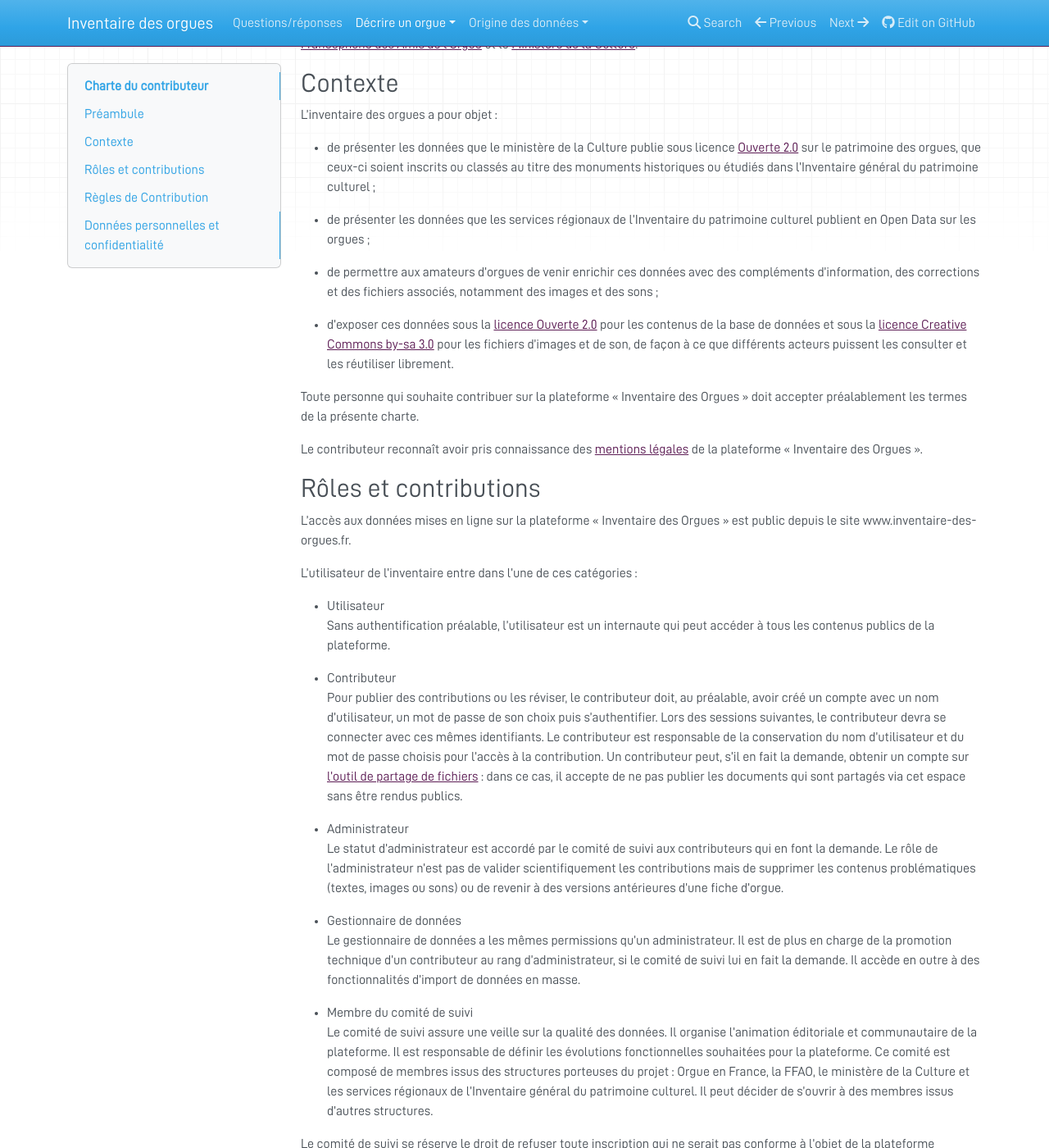
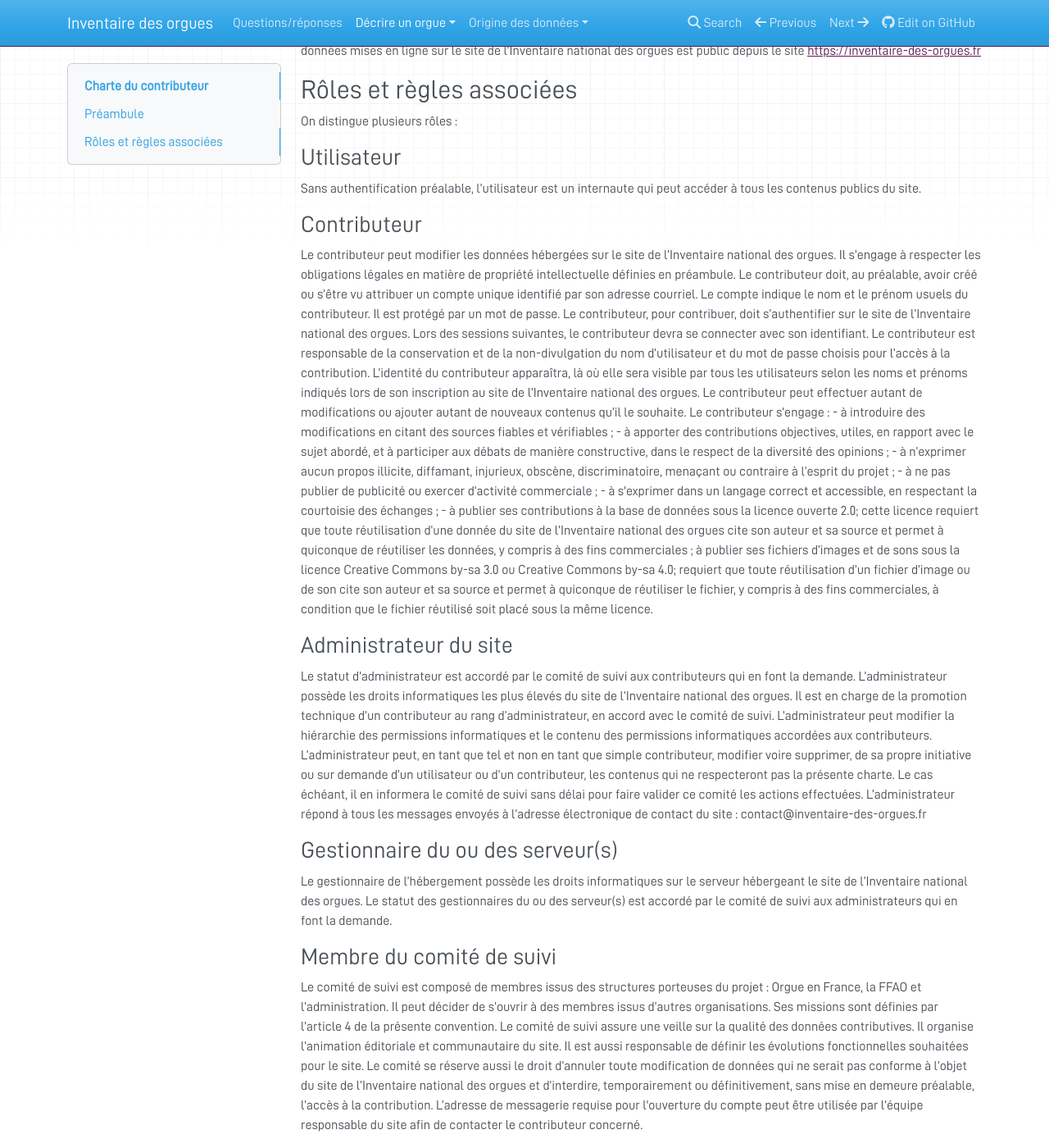
Before and after one commit to inventaire-des-orgues/docs, an MkDocs documentation site: the page built from docs/charte-du-contributeur.md, in a window 1280 px wide and 1400 px high, scrolled down 268 px. Shown: the whole window at 82% size. Built offline with MkDocs 1.6.1, drawn with Linux system fonts in a browser that asks for light colours; nearby versions of some CDN libraries; some of the changed text lies outside the part shown.

Commit message:
Maj charte

```diff
--- a/docs/charte-du-contributeur.md
+++ b/docs/charte-du-contributeur.md
@@ -1,182 +1,46 @@
 # Charte du contributeur
 
-Si vous voulez réagir à ce projet, n’hésitez pas à nous écrire à
-<contact@inventaire-des-orgues.fr> ou à ouvrir [un
-ticket](https://git.inventaire-des-orgues.fr/bzg/ido-docs/issues).
-
-
-La charte de l’utilisateur suit les principes de la [charte nationale
-des sciences
-participatives](https://inra-dam-front-resources-cdn.brainsonic.com/ressources/afile/403674-cf7ac-resource-charte-francaise-des-sciences-et-recherches-participatives.pdf)
-(20 mars 2017).
+Nota : La charte de l’utilisateur suit les principes de la [charte nationale des sciences participatives](https://inra-dam-front-resources-cdn.brainsonic.com/ressources/afile/403674-cf7ac-resource-charte-francaise-des-sciences-et-recherches-participatives.pdf)
+(version du 20 mars 2017).
 
 ## Préambule
 
-L' « Inventaire des Orgues » est un projet mis en œuvre en 2017 par le ministère de la Culture dans le cadre du programme
-« [Entrepreneur d’intérêt
-général](https://entrepreneur-interet-general.etalab.gouv.fr/) » 2017,
-porté ensuite conjointement par l’association [Orgue en
-France](http://www.orgue-en-france.org/), la [Fédération Francophone des
-Amis de l’Orgue](http://www.ffao.com) et le [Ministère de la
-Culture](http://www.culturecommunication.gouv.fr/).
+Le site de l’Inventaire national des orgues a pour objet d’exposer toutes les données relatives aux orgues de France, de façon à ce que différents acteurs puissent les consulter et les réutiliser librement.
+Toute personne qui souhaite contribuer sur le site de l’Inventaire national des Orgues doit accepter préalablement les termes de la présente charte.
+Le contributeur reconnaît de plus avoir pris connaissance des mentions légales du site de l’Inventaire national des orgues.
+L’accès aux données mises en ligne sur le site de l’Inventaire national des orgues est public depuis le site [https://inventaire-des-orgues.fr](https://inventaire-des-orgues.fr)
 
-## Contexte
+## Rôles et règles associées
+On distingue plusieurs rôles :
 
-L’inventaire des orgues a pour objet :
+### Utilisateur
+Sans authentification préalable, l’utilisateur est un internaute qui peut accéder à tous les contenus publics du site.
 
-  - de présenter les données que le ministère de la Culture publie sous
-    licence
-    [Ouverte 2.0](https://www.etalab.gouv.fr/wp-content/uploads/2017/04/ETALAB-Licence-Ouverte-v2.0.pdf)
-    sur le patrimoine des orgues, que ceux-ci soient inscrits ou classés
-    au titre des monuments historiques ou étudiés dans l’Inventaire
-    général du patrimoine culturel ;
+### Contributeur
+Le contributeur peut modifier les données hébergées sur le site de l’Inventaire national des orgues.
+Il s’engage à respecter les obligations légales en matière de propriété intellectuelle définies en préambule.
+Le contributeur doit, au préalable, avoir créé ou s’être vu attribuer un compte unique identifié par son adresse courriel. Le compte indique le nom et le prénom usuels du contributeur. Il est protégé par un mot de passe. Le contributeur, pour contribuer, doit s’authentifier sur le site de l’Inventaire national des orgues. Lors des sessions suivantes, le contributeur devra se connecter avec son identifiant. Le contributeur est responsable de la conservation et de la non-divulgation du nom d’utilisateur et du mot de passe choisis pour l’accès à la contribution.
+L’identité du contributeur apparaîtra, là où elle sera visible par tous les utilisateurs selon les noms et prénoms indiqués lors de son inscription au site de l’Inventaire national des orgues.
+Le contributeur peut effectuer autant de modifications ou ajouter autant de nouveaux contenus qu’il le souhaite.
+Le contributeur s’engage :
+-	à introduire des modifications en citant des sources fiables et vérifiables ;
+-	à apporter des contributions objectives, utiles, en rapport avec le sujet abordé, et à participer aux débats de manière constructive, dans le respect de la diversité des opinions ;
+-	à n’exprimer aucun propos illicite, diffamant, injurieux, obscène, discriminatoire, menaçant ou contraire à l’esprit du projet ;
+-	à ne pas publier de publicité ou exercer d’activité commerciale ;
+-	à s'exprimer dans un langage correct et accessible, en respectant la courtoisie des échanges ;
+-	à publier ses contributions à la base de données sous la licence ouverte 2.0; cette licence requiert que toute réutilisation d’une donnée du site de l’Inventaire national des orgues cite son auteur et sa source et permet à quiconque de réutiliser les données, y compris à des fins commerciales ; à publier ses fichiers d’images et de sons sous la licence Creative Commons by-sa 3.0 ou Creative Commons by-sa 4.0; requiert que toute réutilisation d’un fichier d’image ou de son cite son auteur et sa source et permet à quiconque de réutiliser le fichier, y compris à des fins commerciales, à condition que le fichier réutilisé soit placé sous la même licence.
 
-  - de présenter les données que les services régionaux de l’Inventaire
-    du patrimoine culturel publient en Open Data sur les orgues ;
+### Administrateur du site
+Le statut d’administrateur est accordé par le comité de suivi aux contributeurs qui en font la demande. L’administrateur possède les droits informatiques les plus élevés du site de l’Inventaire national des orgues. Il est en charge de la promotion technique d’un contributeur au rang d’administrateur, en accord avec le comité de suivi.
+L’administrateur peut modifier la hiérarchie des permissions informatiques et le contenu des permissions informatiques accordées aux contributeurs.
+L’administrateur peut, en tant que tel et non en tant que simple contributeur, modifier voire supprimer, de sa propre initiative ou sur demande d’un utilisateur ou d’un contributeur, les contenus qui ne respecteront pas la présente charte. Le cas échéant, il en informera le comité de suivi sans délai pour faire valider ce comité les actions effectuées.
+L’administrateur répond à tous les messages envoyés à l’adresse électronique de contact du site : contact@inventaire-des-orgues.fr
 
-  - de permettre aux amateurs d’orgues de venir enrichir ces données
-    avec des compléments d’information, des corrections et des fichiers
-    associés, notamment des images et des sons ;
+### Gestionnaire du ou des serveur(s)
+Le gestionnaire de l’hébergement possède les droits informatiques sur le serveur hébergeant le site de l’Inventaire national des orgues.
+Le statut des gestionnaires du ou des serveur(s) est accordé par le comité de suivi aux administrateurs qui en font la demande.
 
-  - d’exposer ces données sous la [licence
-    Ouverte 2.0](https://www.etalab.gouv.fr/wp-content/uploads/2017/04/ETALAB-Licence-Ouverte-v2.0.pdf)
-    pour les contenus de la base de données et sous la [licence Creative
-    Commons
-    by-sa 3.0](https://creativecommons.org/licenses/by-sa/3.0/fr/) pour
-    les fichiers d’images et de son, de façon à ce que différents
-    acteurs puissent les consulter et les réutiliser librement.
-
-Toute personne qui souhaite contribuer sur la plateforme « Inventaire
-des Orgues » doit accepter préalablement les termes de la présente
-charte.
-
-Le contributeur reconnaît avoir pris connaissance des [mentions
-légales](mentions-legales.md) de la
-plateforme « Inventaire des Orgues ».
-
-## Rôles et contributions
-
-L’accès aux données mises en ligne sur la plateforme « Inventaire des
-Orgues » est public depuis le site www.inventaire-des-orgues.fr.
-
-L’utilisateur de l’inventaire entre dans l’une de ces catégories :
-
-  - Utilisateur
-    Sans authentification préalable, l’utilisateur est un internaute qui
-    peut accéder à tous les contenus publics de la plateforme.
-
-  - Contributeur
-    Pour publier des contributions ou les réviser, le contributeur doit,
-    au préalable, avoir créé un compte avec un nom d’utilisateur, un mot
-    de passe de son choix puis s’authentifier. Lors des sessions
-    suivantes, le contributeur devra se connecter avec ces mêmes
-    identifiants. Le contributeur est responsable de la conservation du
-    nom d’utilisateur et du mot de passe choisis pour l’accès à la
-    contribution. Un contributeur peut, s’il en fait la demande, obtenir
-    un compte sur [l’outil de partage de
-    fichiers](https://fichiers.inventaire-des-orgues.fr/) : dans ce cas,
-    il accepte de ne pas publier les documents qui sont partagés via cet
-    espace sans être rendus publics.
-
-  - Administrateur
-    Le statut d’administrateur est accordé par le comité de suivi aux
-    contributeurs qui en font la demande. Le rôle de l’administrateur
-    n’est pas de valider scientifiquement les contributions mais de
-    supprimer les contenus problématiques (textes, images ou sons) ou de
-    revenir à des versions antérieures d’une fiche d’orgue.
-
-  - Gestionnaire de données
-    Le gestionnaire de données a les mêmes permissions qu’un
-    administrateur. Il est de plus en charge de la promotion technique
-    d’un contributeur au rang d’administrateur, si le comité de suivi
-    lui en fait la demande. Il accède en outre à des fonctionnalités
-    d’import de données en masse.
-
-  - Membre du comité de suivi
-    Le comité de suivi assure une veille sur la qualité des données. Il
-    organise l’animation éditoriale et communautaire de la plateforme.
-    Il est responsable de définir les évolutions fonctionnelles
-    souhaitées pour la plateforme. Ce comité est composé de membres
-    issus des structures porteuses du projet : Orgue en France, la FFAO,
-    le ministère de la Culture et les services régionaux de l’Inventaire
-    général du patrimoine culturel. Il peut décider de s’ouvrir à des
-    membres issus d’autres structures.
-
-Le comité de suivi se réserve le droit de refuser toute inscription qui
-ne serait pas conforme à l’objet de la plateforme « Inventaire des
-Orgues » et d’interdire, temporairement ou définitivement, sans mise en
-demeure préalable, l’accès à la contribution.
-
-L’adresse de messagerie requise pour l'ouverture du compte peut être
-utilisée par l’équipe responsable de la plateforme afin de contacter le
-contributeur dans le cadre de sa participation à l’expérimentation.
-
-Le contributeur peut proposer autant de modifications et de nouveaux
-contenus qu’il le souhaite.
-
-Toutes les contributions, soumises ou révisées, sur la plateforme sont
-rendues publiques sous [licence
-Ouverte 2.0](https://www.etalab.gouv.fr/wp-content/uploads/2017/04/ETALAB-Licence-Ouverte-v2.0.pdf)
-et sous [licence Creative Commons
-by-sa 3.0](https://creativecommons.org/licenses/by-sa/3.0/fr/).
-
-## Règles de Contribution
-
-En participant à la plateforme « Inventaire des Orgues », et en créant
-un compte, le contributeur s’engage notamment :
-
-1.  à indiquer dès l’inscription, et dans la mesure du possible, un nom
-    d’utilisateur permettant l’identification claire du contributeur ;
-
-2.  à respecter les obligations légales \[lien vers les mentions légales
-    sur le site\] en matière de propriété intellectuelle ;
-
-3.  à introduire des modifications en citant des sources fiables et
-    vérifiables ;
-
-4.  à apporter des contributions objectives, utiles, en rapport avec le
-    sujet abordé, et à participer aux débats de manière constructive,
-    dans le respect de la diversité des opinions ;
-
-5.  à n’exprimer aucun propos illicites, diffamants, injurieux,
-    obscènes, discriminatoires, menaçants ou contraires à l’esprit du
-    projet ;
-
-6.  à ne pas publier de publicité ou exercer d’activité commerciale ;
-
-7.  à s'exprimer dans un langage correct et accessible, en respectant la
-    courtoisie des échanges ;
-
-8.  à publier ses contributions à la base de données sous [la licence
-    Ouverte 2.0](https://www.etalab.gouv.fr/wp-content/uploads/2017/04/ETALAB-Licence-Ouverte-v2.0.pdf) ;
-    cette licence requiert que toute réutilisation d’une donnée de
-    l’inventaire national des orgues cite son auteur et sa source et
-    permet à quiconque de réutiliser les données, y compris à des fins
-    commerciales ; à publier ses fichiers d’images et de sons sous la
-    [licence Creative Commons
-    by-sa 3.0](https://creativecommons.org/licenses/by-sa/3.0/fr/) ;
-    requiert que toute réutilisation d’un fichier d’image ou de son cite
-    son auteur et sa source et permet à quiconque de réutiliser le
-    fichier, y compris à des fins commerciales, à condition que le
-    fichier réutilisé soit placé sous la même licence.
-
-L’équipe responsable de la plateforme est susceptible de supprimer ou
-modérer une contribution sans préavis, si les règles mentionnées dans la
-charte ne sont pas respectées.
-
-## Données personnelles et confidentialité
-
-Les contributeurs doivent s’enregistrer sous leurs prénom et nom usuels.
-
-L’identité du contributeur apparaîtra selon les noms et prénoms
-renseignés lors de son inscription à la plateforme « Inventaire des
-Orgues ».
-
-Les messages qui pourraient être envoyés aux contributeurs seront
-envoyés via un dispositif garantissant le non-piratage des adresses
-électroniques.
-
-Comme l’indiquent les mentions légales, les données personnelles du
-contributeur (nom, prénom, adresse électronique) ne sont collectées que
-pour permettre le bon fonctionnement du site et ne sont partagées
-qu’avec les structures porteuses du projet.
+### Membre du comité de suivi
+Le comité de suivi est composé de membres issus des structures porteuses du projet : Orgue en France, la FFAO et l’administration. Il peut décider de s’ouvrir à des membres issus d’autres organisations.
+Ses missions sont définies par l’article 4 de la présente convention. Le comité de suivi assure une veille sur la qualité des données contributives. Il organise l’animation éditoriale et communautaire du site. Il est aussi responsable de définir les évolutions fonctionnelles souhaitées pour le site. Le comité se réserve aussi le droit d’annuler toute modification de données qui ne serait pas conforme à l’objet du site de l’Inventaire national des orgues et d’interdire, temporairement ou définitivement, sans mise en demeure préalable, l’accès à la contribution.
+L’adresse de messagerie requise pour l'ouverture du compte peut être utilisée par l’équipe responsable du site afin de contacter le contributeur concerné.
```
Also changed, not shown: docs/donnees.md (+4 -4 lines), 6 other files.
